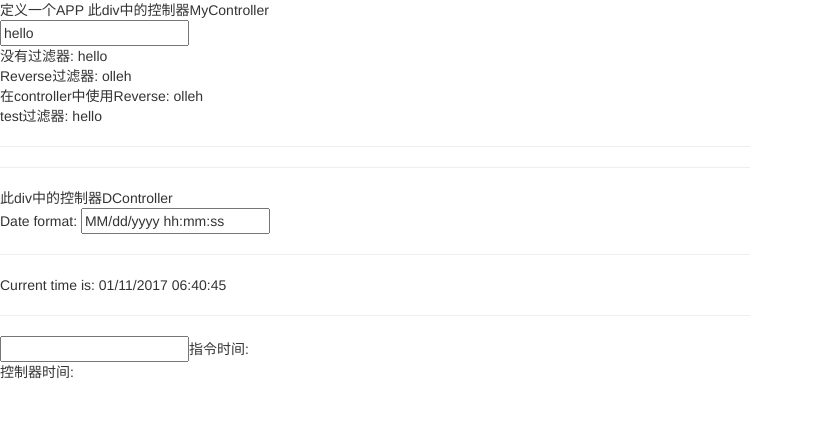
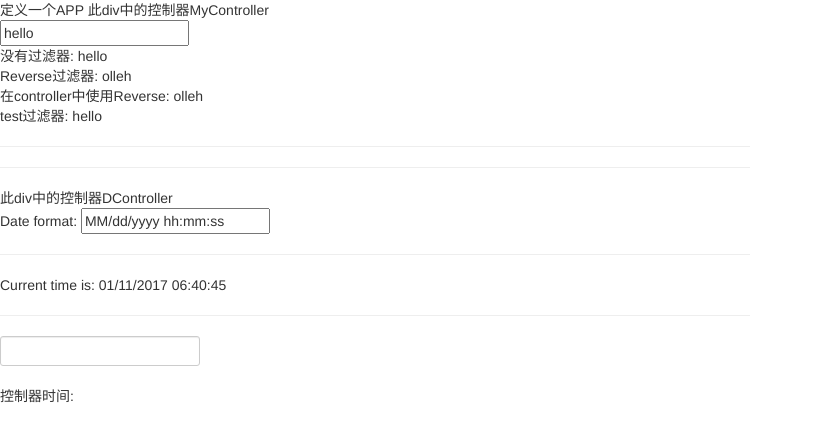
Before and after one commit to HanlaoTwo/StudyAngular, a plain HTML site: page Angular&Directive.html in a window 1280 px wide. Shown: the whole page, without its empty margins (0-813 px from the left). Drawn offline with nearby package versions, Linux system fonts and the light colour scheme.

Commit message:
简化代码 增加注释

```diff
--- a/Angular&Directive.html
+++ b/Angular&Directive.html
@@ -37,7 +37,7 @@
     Date format: <input ng-model="format"><hr/>
     Current time is: <span my-current-time="format"></span><hr/>
 
-    <datapicker ng-model="times" format="yyyy-mm-dd hh:mm"></datapicker>
+    <datapicker ng-model="times" format="yyyy/MM/dd" language="Ch"  minView="month" style="width: 200px"></datapicker>
     <br>控制器时间:  {{times}}
 
 </div>
@@ -90,45 +90,56 @@
             console.log("===="+$scope.times);
         }
     }]);
-    app.directive('datapicker', ['$interval', 'dateFilter', function ($interval, dateFilter) {
-        function link(scope, element, attrs) {
-            function intMyselef() {
-                console.log(attrs.format);
+
+    /**
+     * 默认值：
+     * format：yyyy-MM-dd HH:mm:ss
+     * language:Ch(中文)
+     * weekStart:7（周日）
+     * minView:hour(小时)，应与format匹配
+     * clearBtn:false(无)
+     * todayBtn:true(有)
+     * autoclose：true(是)
+     */
+    app.directive('datapicker', ['dateFilter', function (dateFilter) {
+
+        function link(scope, attrs) {
+
                 $.fn.datetimepicker.dates['Ch'] = {
+
                     days: ["周日", "周一", "周二", "周三", "周四", "周五", "周六", "周日"],
                     daysShort: ["日", "一", "二", "三", "四", "五", "六", "日"],
                     daysMin: ["日", "一", "二", "三", "四", "五", "六", "日"],
-                    months: ["1月","2月","3月", "4月", "5月", "6月", "7月", "8月", "9月", "10月", "11月", "12月"],
+                    months: ["01","02","03", "04", "05", "06", "07", "08", "09", "10", "11", "12"],
                     monthsShort: ["一","二","三", "四", "五", "六", "七", "八", "九", "十", "十一", "十二"],
                     meridiem:    ['上午', '下午'],
                     clear: "清除",
                     today: "现在"
+
                 };
+
                 $('#datetimepicker').datetimepicker({
+
                     format: attrs.format,
-                    language: "Ch",
-                    weekStart: 1,
-                    language: "Ch",
-                    //minView: "month",
-                    todayBtn: true,
-                    clearBtn: true,
-                    autoclose: true
+                    weekStart: attrs.weekStart==undefined?"7":attrs.weekStart,
+                    language: attrs.language==undefined?"en":attrs.language,
+                    minView: attrs.minview==undefined?"hour":attrs.minview,
+                    todayBtn: attrs.todaybtn==undefined?true:attrs.todaybtn,
+                    clearBtn: attrs.clearbtn==undefined?false:attrs.clearbtn,
+                    autoclose: attrs.autoclose==undefined?true:attrs.autoclose,
+
                 }).on('changeDate', function(ev){
-                    scope.datetime = dateFilter(Date.parse(ev.date),'yyyy-MM-dd HH:mm');
-                    //scope.datetime = ev.date;
+
+                    scope.datetime = dateFilter(Date.parse(ev.date), attrs.format);
+
                 });
-            };
-            intMyselef();
-            scope.$watch('datetime', function (newval,oldval) {
-                console.log('==========='+newval)
-                //scope.datetime = newval;
-            });
         }
+
         return {
             //使用方法
             restrict: 'E',
             transclude: true,
-            template: '<input type="text" value="" id="datetimepicker" ng-model="datetime">指令时间:{{datetime}}',
+            template: '<input type="text" id="datetimepicker" class="form-control input-sm res-input-sm" style="width: inherit;height: inherit" ng-model="datetime">',
             link: link,
             scope: {
                 datetime: '=ngModel'
```
